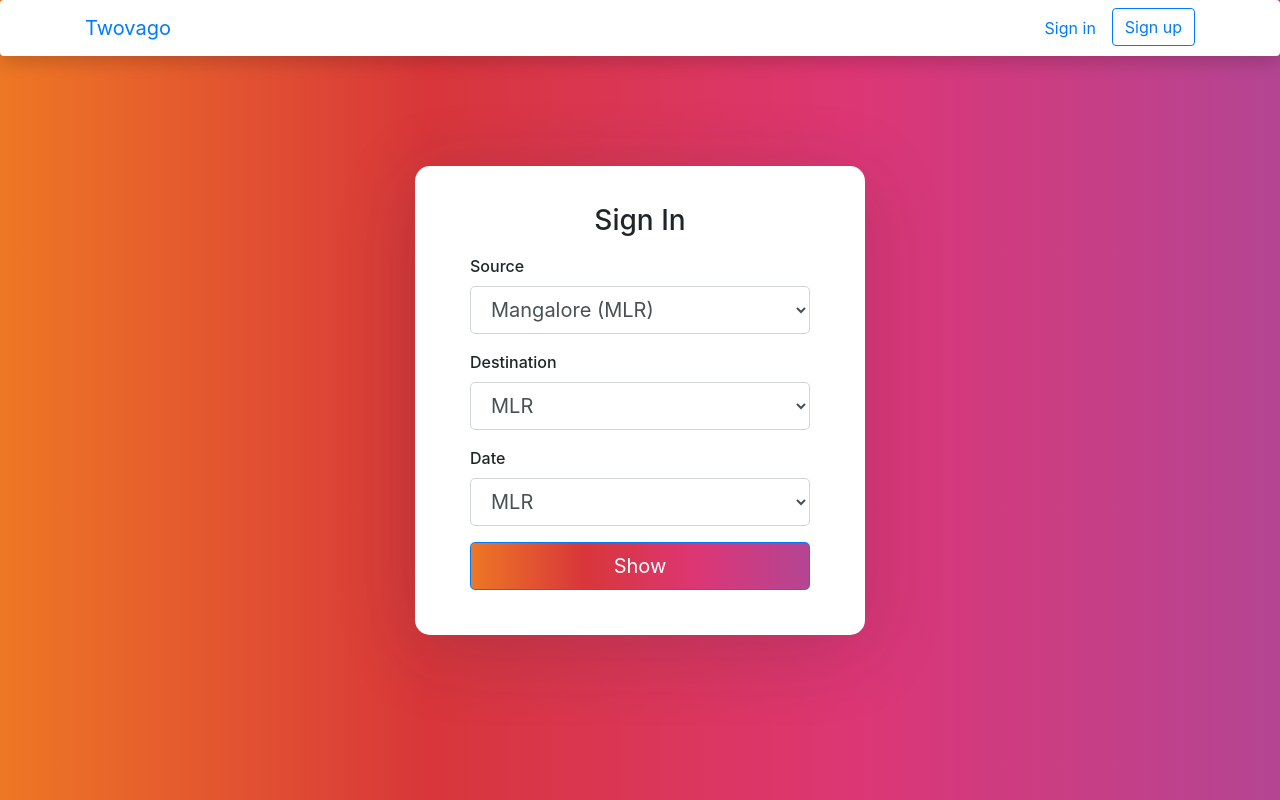
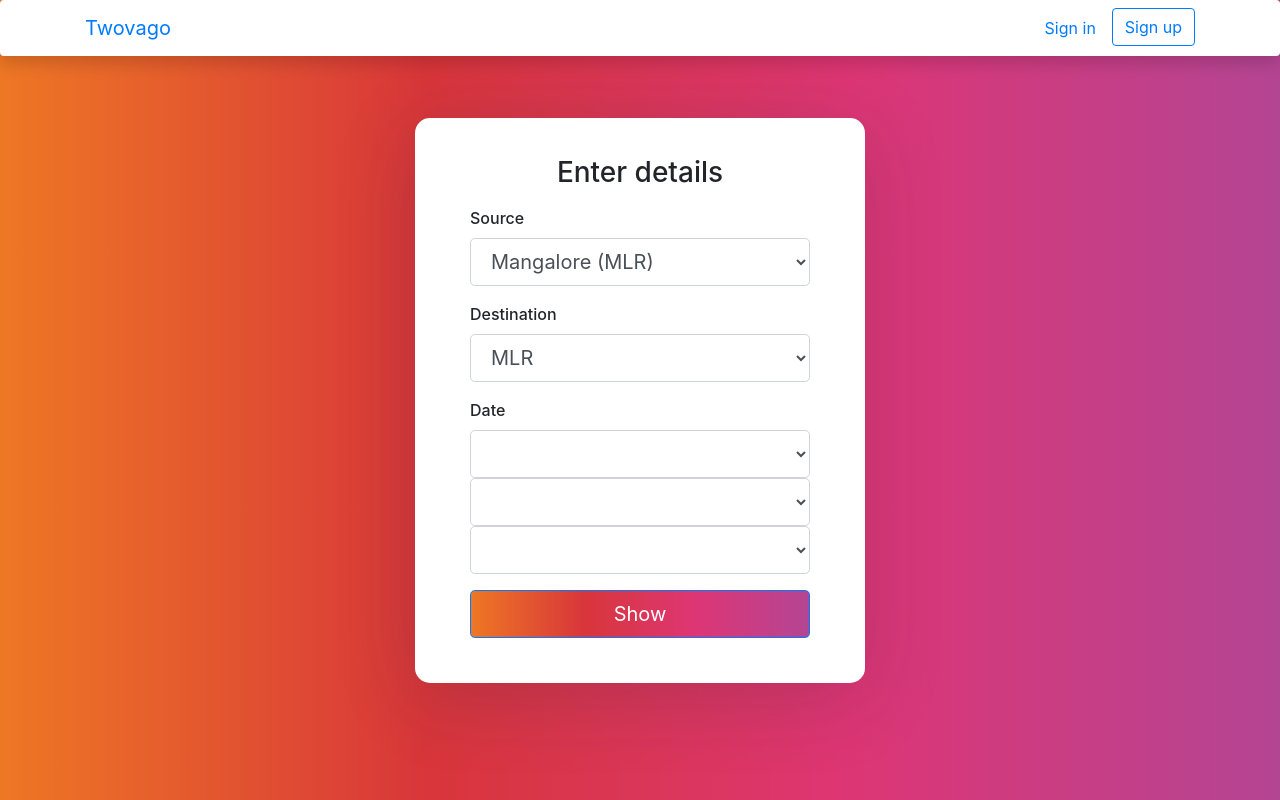
Before and after one commit to rajesh-ndv/Twovago, a Vue app: page /home in a window 1280 px wide. Built offline with nearby package versions, Linux system fonts and the light colour scheme.

Commit message:
Modified some pages. Added a date JSON

```diff
--- /dev/null
+++ b/src/assets/json/date.json
@@ -0,0 +1,20 @@
+{
+    "date" : {
+        "dates" : [
+            1, 2, 3, 4, 5, 6, 7, 8, 9, 10,
+            11, 12, 13, 14, 15, 16, 17, 18, 19, 20,
+            21, 22, 23, 24, 25, 26, 27, 28, 29, 30,
+            31
+        ],
+        "months" : [
+            "January", "February", "March", "April",
+            "May","June", "July", "August",
+            "September", "October", "November", "December"
+        ],
+        "years" : [
+            2010, 2011, 2012, 2013, 2014,
+            2015, 2016, 2017, 2018, 2019,
+            2020, 2021
+        ]
+    }
+}
--- a/src/components/Booking.vue
+++ b/src/components/Booking.vue
@@ -1,14 +1,12 @@
 <template>
     <div class="vue-temp">
         <form>
-            <h3>Sign In</h3>
+            <h3>Enter details</h3>
 
             <div class="form-group">
                 <label>Source</label>
                 <select class="form-control form-control-lg">
                     <option>Mangalore (MLR)</option>
-                    <option>Bangalore (BLR)</option>
-                    <option>Hyderabad (HYD)</option>
                 </select>
             </div>
 
@@ -20,10 +18,18 @@
             </div>
 
             <div class="form-group">
-                <label>Date</label>
-                <select class="form-control form-control-lg">
-                    <option>MLR</option>
-                </select>
+                <div>
+                    <label>Date</label>
+                    <select class="form-control form-control-lg">
+                        <option v-for="date in dates.dates" :key="date.dates">{{date}}</option>
+                    </select>
+                    <select class="form-control form-control-lg">
+                        <option v-for="date in dates.months" :key="date.months">{{date.months}}</option>
+                    </select>
+                    <select class="form-control form-control-lg">
+                        <option v-for="date in dates.years" :key="date.years">{{date.years}}</option>
+                    </select>
+                </div>
             </div>
 
             <button type="submit" class="btn btn-primary gradient-custom-2 btn-lg btn-block">Show</button>
@@ -33,9 +39,12 @@
 </template>
 
 <script>
+    import date from "../assets/json/date.json"
     export default {
         data() {
-            return {}
+            return {
+                dates: date
+            }
         }
     }
 </script>
--- a/src/components/TrainList.vue
+++ b/src/components/TrainList.vue
@@ -1,7 +1,7 @@
 <template>
     <div class="vue-temp">
-        <table>
-            <thead>
+        <table class="table table-bordered">
+            <thead class="thead-dark">
                 <tr>
                     <th>Train Name</th>
                     <th>Train Number</th>
@@ -16,7 +16,7 @@
                     <td>B</td>
                     <td>C</td>
                     <td>D</td>
-                    <td><button>E</button></td>
+                    <td><button class="btn btn-outline-primary" to="\">E</button></td>
                 </tr>
             </tbody>
         </table>
--- a/src/router/index.js
+++ b/src/router/index.js
@@ -25,8 +25,8 @@ Vue.use(VueRouter)
     component: () => import('../components/Booking.vue')
   },
   {
-    path: '/list',
-    name: 'list',
+    path: '/train_list',
+    name: 'train_list',
     component: () => import('../components/TrainList.vue')
   }
 ]
```
